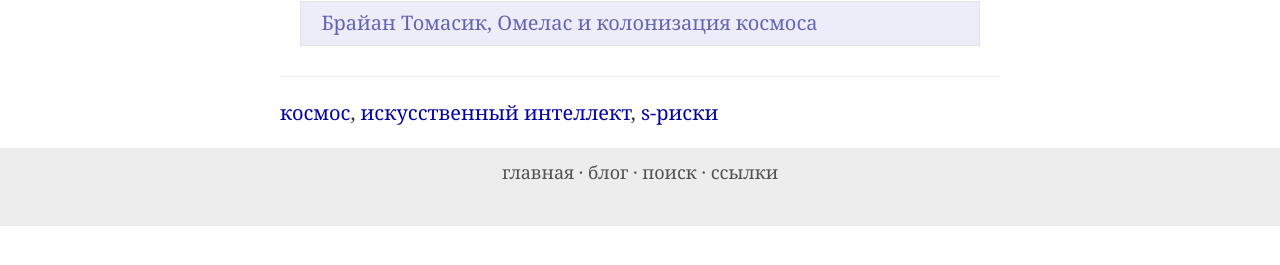
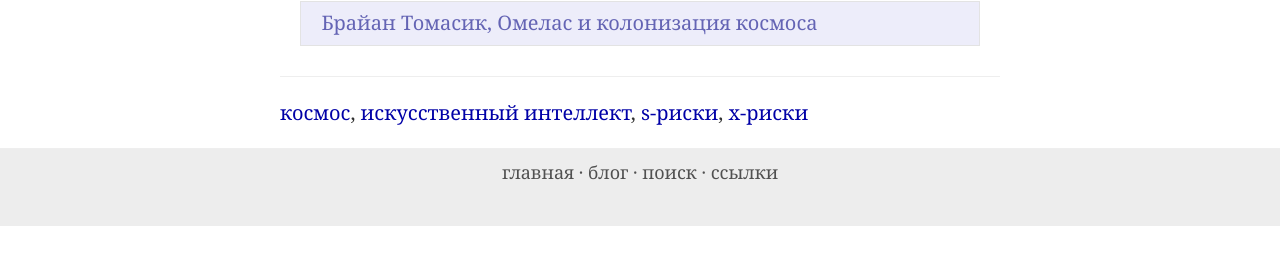
Before and after one commit to ReducingSuffering/reducingsuffering.github.io, a Jekyll site: the page built from _posts/wt/Переводы/Брайан Томасик/2023-03-29-442.md, in a window 1280 px wide. Shown: the part 594-859 px from the top of the page. Built offline with Jekyll 4.4.1, drawn with Linux system fonts in a browser that asks for light colours.

Commit message:
Update 2023-03-29-442.md

```diff
--- a/_posts/wt/Переводы/Брайан Томасик/2023-03-29-442.md
+++ b/_posts/wt/Переводы/Брайан Томасик/2023-03-29-442.md
@@ -8,6 +8,7 @@ tags:
   - космос
   - искусственный_интеллект
   - s-риски
+  - x-риски
 authors:
   - Брайан Томасик
 meta_tags:
```
